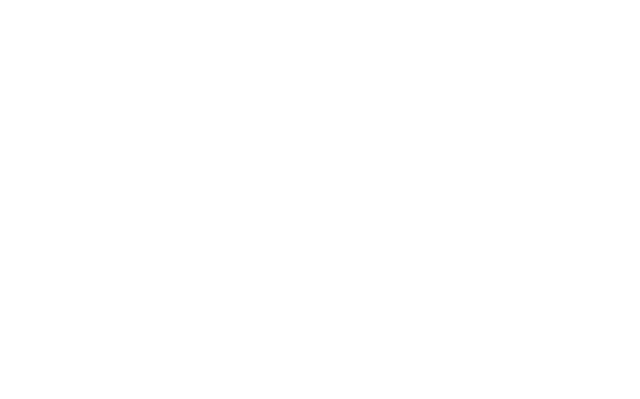
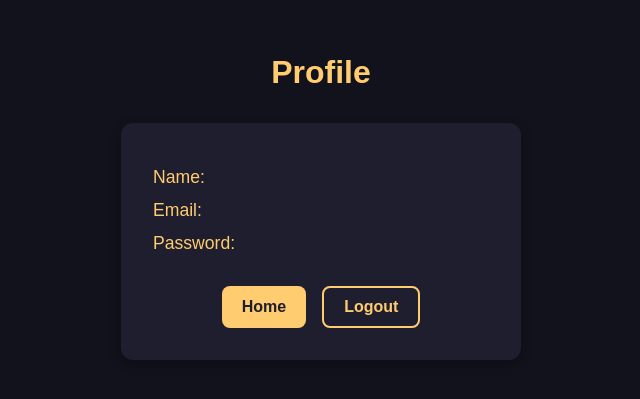
Before and after one commit to Ajay-go/quiz_app, a React (Vite) app in the folder frontend/: page /profile in a window 1280 px wide. Before the commit this address had no page. Shown: the part 193-592 px from the top of the page, without its empty margins (319-959 px from the left). Built offline with nearby package versions, Linux system fonts and the light colour scheme.

Commit message:
add profile page to the repository

```diff
--- a/frontend/src/App.jsx
+++ b/frontend/src/App.jsx
@@ -4,6 +4,7 @@
 import Landing from './pages/Landing'
 import Signup from './pages/Signup'
 import Login from './pages/Login'
+import Profile from './pages/Profile'
 
 function App() {
   return (
@@ -13,6 +14,7 @@
         <Route path="/quiz/:testId" element={<Quiz_Page />} />
         <Route path='/signup' element= {<Signup />} />
         <Route path='/login' element= {<Login />} />
+        <Route path='/profile' element = {<Profile />} />
       </Routes>
     </BrowserRouter>
   )
--- a/frontend/src/pages/Landing.jsx
+++ b/frontend/src/pages/Landing.jsx
@@ -1,4 +1,4 @@
-import React, { useState } from 'react'
+import React, { useEffect, useState } from 'react'
 import "../styles/Landing.css"
 import { useNavigate } from 'react-router-dom';
 
@@ -6,12 +6,10 @@
 
     const [testId, setTestId] = useState(0);
     const navigate = useNavigate();
-    const [studentId, setStudentId] = useState(null);
+    const [user, setUser] = useState(null);
 
     const handleProceedClick = () => {
-        const user = localStorage.getItem("userData");
-        console.log(user);
-        if(!user) return alert("Login to proceed");
+        if (!user) return alert("Login to proceed");
         navigate(`/quiz/${testId}`);
     }
 
@@ -23,7 +21,15 @@
         navigate("/login");
     }
 
-  if(!studentId) {
+    const handleProfileClick = () => {
+        navigate("/profile");
+    }
+
+    useEffect(() => {
+        setUser(localStorage.getItem("userData"));
+    }, [])
+
+    if (!user) {
         return (
             <div className='container' >
                 <nav className='nav-bar'>
@@ -35,7 +41,7 @@
                 </nav>
                 <div className="input-card">
                     {/* <label htmlFor="testIdInput">Enter test id: </label> */}
-                <input type="text" onChange={(e) => setTestId(e.target.value)} id='testIdInput' placeholder='Enter Your Test Id'/>
+                    <input type="text" onChange={(e) => setTestId(e.target.value)} id='testIdInput' placeholder='Enter Your Test Id' />
                     <button className='proceed-btn' onClick={handleProceedClick} >Click to Proceed</button>
                 </div>
             </div>
@@ -46,13 +52,13 @@
                 <nav className='nav-bar'>
                     <h1 className='brand-name'>Quiz App</h1>
                     <div className="signup-login-btn">
-                    <button className='profile-btn'>Profile</button>
+                        <button className='profile-btn' onClick={handleProfileClick} >Profile</button>
                     </div>
                 </nav>
                 <div className="input-card">
-                <label htmlFor="testIdInput">Enter test id: </label>
-                <input type="text" onChange={(e) => setTestId(e.target.value)} id='testIdInput'/>
-                <button onClick={handleProceedClick} >Click to Proceed</button>
+                    {/* <label htmlFor="testIdInput">Enter test id: </label> */}
+                    <input type="text" onChange={(e) => setTestId(e.target.value)} id='testIdInput' placeholder='Enter Your Test Id'/>
+                    <button className='proceed-btn' onClick={handleProceedClick} >Click to Proceed</button>
                 </div>
             </div>
         )
--- a/frontend/src/pages/Profile.jsx
+++ b/frontend/src/pages/Profile.jsx
@@ -0,0 +1,40 @@
+import React, { useEffect, useState } from 'react'
+import {useNavigate} from "react-router-dom"
+import "../styles/Profile.css"
+
+const Profile = () => {
+    const [user, setUser] = useState(null);
+    const navigate = useNavigate();
+
+    const navigateToHome = () => {
+        navigate("/");
+    }
+
+    const handleLogoutClick = () => {
+        setUser(null);
+        localStorage.removeItem("userData");
+        navigateToHome();
+    }
+
+    useEffect(() => {
+        const parsedUser = JSON.parse(localStorage.getItem("userData"))
+        setUser(() => parsedUser);
+    }, [])
+
+  return (
+    <div className='profile-container'>
+        <h1 className='title'>Profile</h1>
+        <div className="user-details">
+            <p className='user-name-profile' >Name: {user?.userName}</p>
+            <p className='user-email-profile'>Email: {user?.userEmail}</p>
+            <p className='user-password-profile'>Password: {user?.userPassword}</p>
+            <div className="btns">
+                <button className='home-btn' onClick={navigateToHome}>Home</button>
+                <button className='logout-btn' onClick={handleLogoutClick}>Logout</button>
+            </div>
+        </div>
+    </div>
+  )
+}
+
+export default Profile
--- a/frontend/src/styles/Landing.css
+++ b/frontend/src/styles/Landing.css
@@ -65,6 +65,8 @@
   color: #ffcc70;
   white-space: nowrap;
   min-width: 80px;
+  border: 2px solid #ffcc70;
+
 }
 
 .login-btn:hover {
--- /dev/null
+++ b/frontend/src/styles/Profile.css
@@ -0,0 +1,103 @@
+/* Container background and layout */
+.profile-container {
+    min-height: 100vh;
+    background-color: #12121c;
+    color: #ffffff;
+    font-family: Arial, sans-serif;
+    display: flex;
+    flex-direction: column;
+    align-items: center;
+    justify-content: center;
+    padding: 2rem;
+}
+
+/* Page title */
+.title {
+    font-size: 2rem;
+    color: #ffcc70;
+    margin-bottom: 2rem;
+}
+
+/* Card-like styling for user details */
+.user-details {
+    background: #1e1e2f;
+    padding: 2rem;
+    border-radius: 12px;
+    box-shadow: 0 4px 12px rgba(0, 0, 0, 0.3);
+    width: 100%;
+    max-width: 400px;
+    text-align: left;
+    /* display: flex;
+    justify-content: center;
+    align-items: center;
+    flex-direction: column; */
+}
+
+/* Info text styles */
+.user-name-profile,
+.user-email-profile,
+.user-password-profile {
+    font-size: 1.1rem;
+    margin: 0.75rem 0;
+    color: #ffcc70;
+    word-wrap: break-word;
+}
+
+/* Button group layout */
+.btns {
+    display: flex;
+    justify-content: center;
+    margin-top: 2rem;
+    gap: 1rem;
+}
+
+/* Shared button styles */
+.home-btn,
+.logout-btn {
+    padding: 10px 20px;
+    font-size: 1rem;
+    font-weight: bold;
+    border-radius: 8px;
+    cursor: pointer;
+    transition: background 0.2s ease-in-out;
+    border: none;
+}
+
+/* Home button — primary color */
+.home-btn {
+    background-color: #ffcc70;
+    color: #1e1e2f;
+}
+
+.home-btn:hover {
+    background-color: #e6b85f;
+}
+
+/* Logout button — outlined */
+.logout-btn {
+    background: transparent;
+    color: #ffcc70;
+    border: 2px solid #ffcc70;
+}
+
+.logout-btn:hover {
+    background-color: #ffcc70;
+    color: #1e1e2f;
+}
+
+/* Responsive tweaks */
+@media (max-width: 500px) {
+    .user-details {
+        padding: 1.5rem;
+    }
+
+    .btns {
+        flex-direction: column;
+        gap: 1rem;
+    }
+
+    .home-btn,
+    .logout-btn {
+        width: 100%;
+    }
+}
```
Lines whose indentation alone changed are shown as unchanged.
